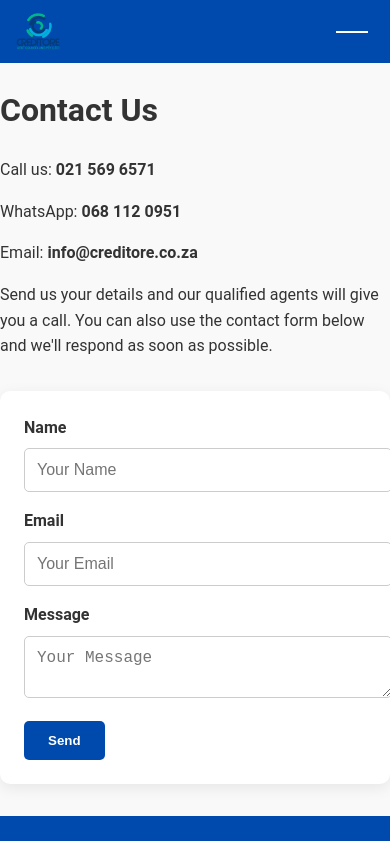
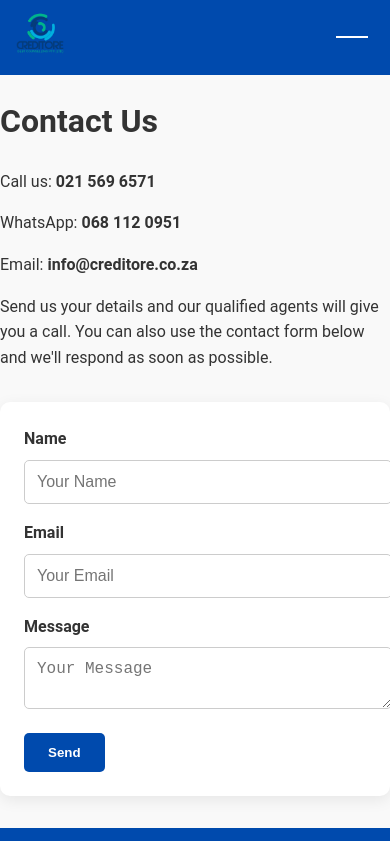
Before and after one commit to Aiden-Williams19/Creditore-VSC, a React (Vite) app in the folder creditor-website/: page /contact in a window 390 px wide. Shown: the top 841 px of the page. Built offline with nearby package versions, Linux system fonts and the light colour scheme.

Commit message:
Logo fixed and link added to it

```diff
--- a/creditor-website/src/components/Navbar.jsx
+++ b/creditor-website/src/components/Navbar.jsx
@@ -21,7 +21,9 @@ function Navbar() {
   return (
     <nav className="navbar">
       <div className="logo">
-        <img src={logo} alt="Creditor Logo" />
+        <Link to="/" aria-label="Go to home">
+          <img src={logo} alt="Creditor Logo" />
+        </Link>
       </div>
 
       {/* Mobile hamburger button */}
--- a/creditor-website/src/styles/layout.css
+++ b/creditor-website/src/styles/layout.css
@@ -12,7 +12,8 @@
   z-index: 1000;
 }
 
-.navbar .logo img{height:50px}
+.navbar .logo img{height:64px;transition:height .18s ease}
+.navbar .logo a{display:inline-block;cursor:pointer}
 .navbar .nav-links{display:flex;list-style:none;align-items:center}
 .navbar .nav-links li{margin-left:1.2rem}
 .navbar .nav-links li a{color:#fff;text-decoration:none;font-weight:500;transition:color .3s}
@@ -85,7 +86,7 @@
 
   .nav-links li{margin:10px 0}
   .nav-links li a{font-size:1rem}
-  .navbar .logo img{height:44px}
+  .navbar .logo img{height:48px}
 
   /* Hide desktop-specific top-level service links on mobile so they appear only under Services */
   .nav-links > li > a[href="/debt-review"],
```
